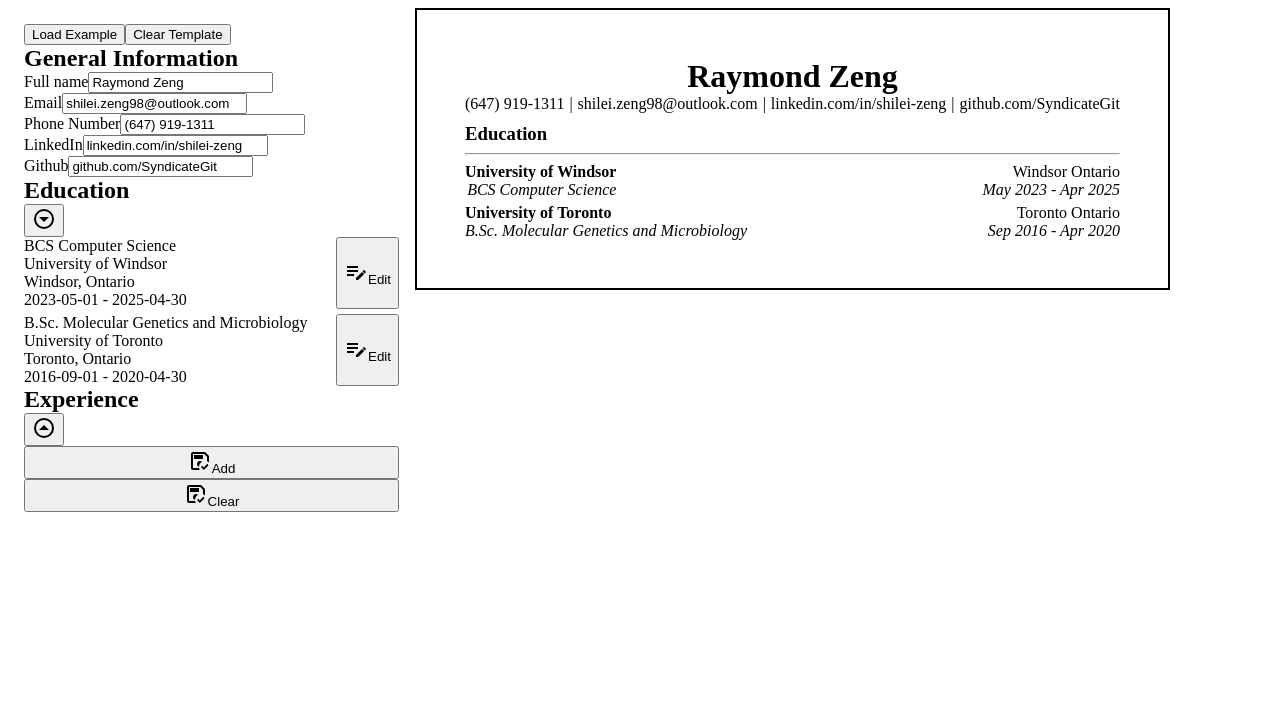
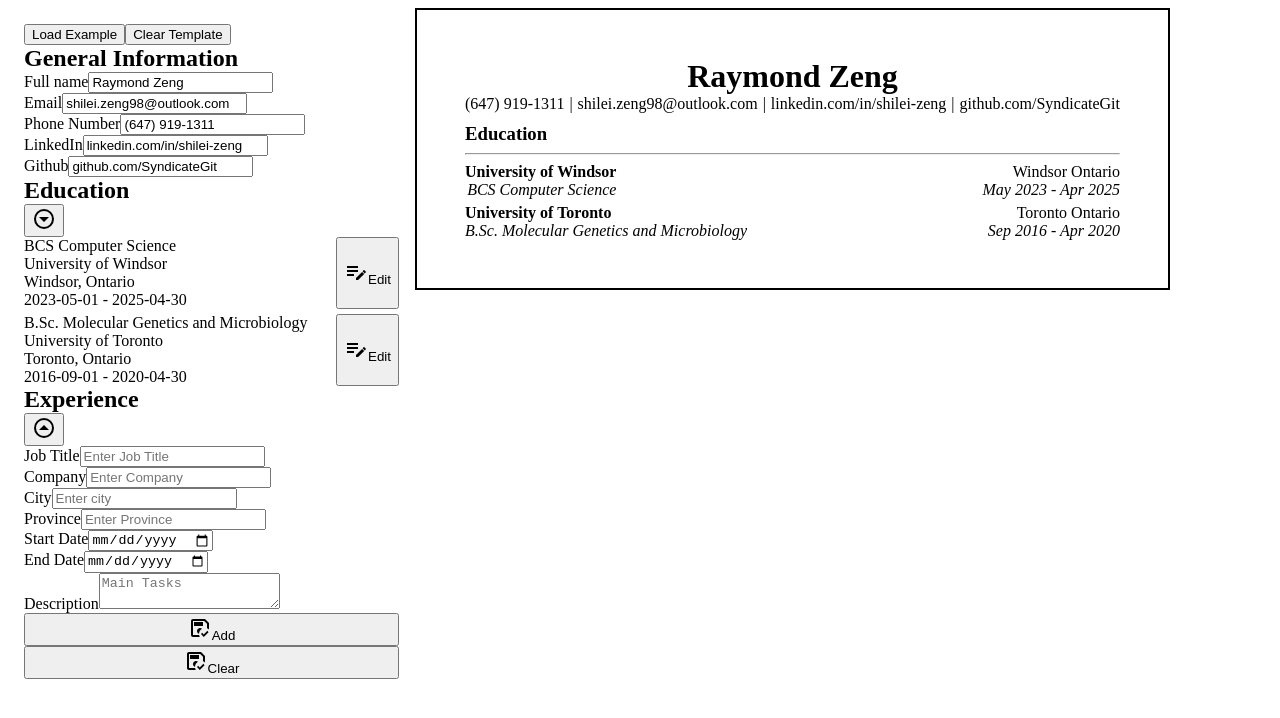
Before and after one commit to SyndicateGit/cv-builder, a React (Create React App) app: page / in a window 1280 px wide. Both pictures are taken after a click on the button 44 px from the left and 429 px from the top of the page. Shown: the top 718 px of the page. Built offline with nearby package versions, Linux system fonts and the light colour scheme.

Commit message:
Added input fields to Experience
Still need to hook it up to props down the road.

```diff
--- a/src/components/Experience.tsx
+++ b/src/components/Experience.tsx
@@ -20,6 +20,78 @@ export default function Experience(props:any){
             />
           </button>
           <div className={props.displayDropDown.display + " input-field"}>
+            <InputGroup
+            onChange={function (e: any): void {
+              throw new Error('Function not implemented.');
+            } }
+            type={'text'}
+            id={'jobTitle'}
+            labelText={'Job Title'}
+            placeholder={'Enter Job Title'}
+            value={''}
+            dataKey={'jobTitle'}
+            />
+            <InputGroup
+            onChange={function (e: any): void {
+              throw new Error('Function not implemented.');
+            } }
+            type={'text'}
+            id={'company'}
+            labelText={'Company'}
+            placeholder={'Enter Company'}
+            value={''}
+            dataKey={'company'}
+            />
+            <InputGroup
+            onChange={function (e: any): void {
+              throw new Error('Function not implemented.');
+            } }
+            type={'text'}
+            id={'city'}
+            labelText={'City'}
+            placeholder={'Enter city'}
+            value={''}
+            dataKey={'city'}
+            />
+            <InputGroup
+            onChange={function (e: any): void {
+              throw new Error('Function not implemented.');
+            } }
+            type={'text'}
+            id={'province'}
+            labelText={'Province'}
+            placeholder={'Enter Province'}
+            value={''}
+            dataKey={'province'}
+            />
+            <InputGroup
+            onChange={function (e: any): void {
+              throw new Error('Function not implemented.');
+            } }
+            type={'date'}
+            id={'startDate'}
+            labelText={'Start Date'}
+            placeholder={'Start Date'}
+            value={''}
+            dataKey={'startDate'}
+            />
+            <InputGroup
+            onChange={function (e: any): void {
+              throw new Error('Function not implemented.');
+            } }
+            type={'date'}
+            id={'endDate'}
+            labelText={'End Date'}
+            placeholder={'End Date'}
+            value={''}
+            dataKey={'endDate'}
+            />
+            <div className='input-group'>
+              <label htmlFor="description">
+                <span className='label-text'>Description</span>
+              </label>
+              <textarea name="description" id="description" placeholder='Main Tasks'></textarea>
+            </div>
             <button  type='button'>
               <Icon path={mdiContentSaveCheckOutline} size={1} />
               <span className='Add'>Add</span>
--- a/src/styles/App.css
+++ b/src/styles/App.css
@@ -17,6 +17,7 @@ body{
   min-width: 375px;
   max-width: 3750px;
   height: fit-content;
+
 }
 
 @media (max-width: 1000px){
@@ -45,6 +46,7 @@ body{
   button{
     font-size: 0.75rem;
   }
+
 }
 
 .cv-outputs{
```
